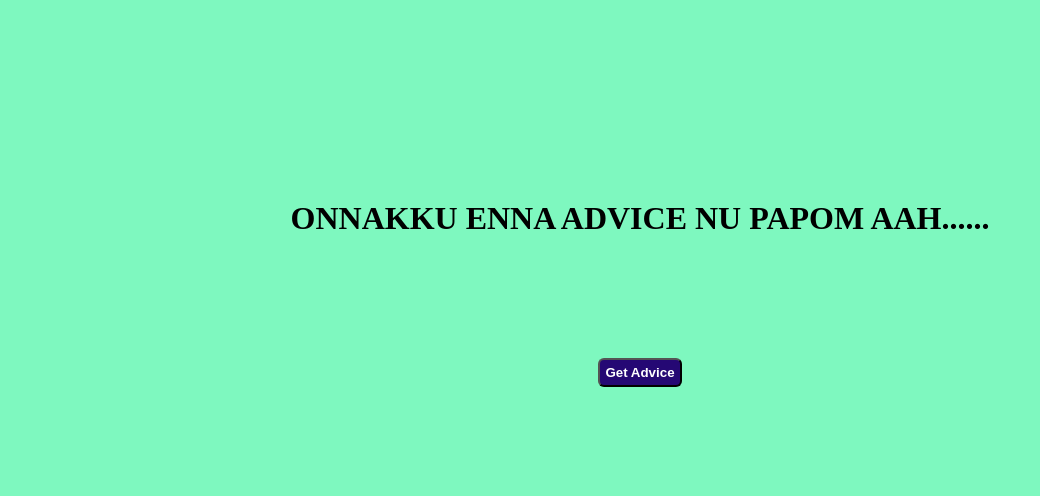
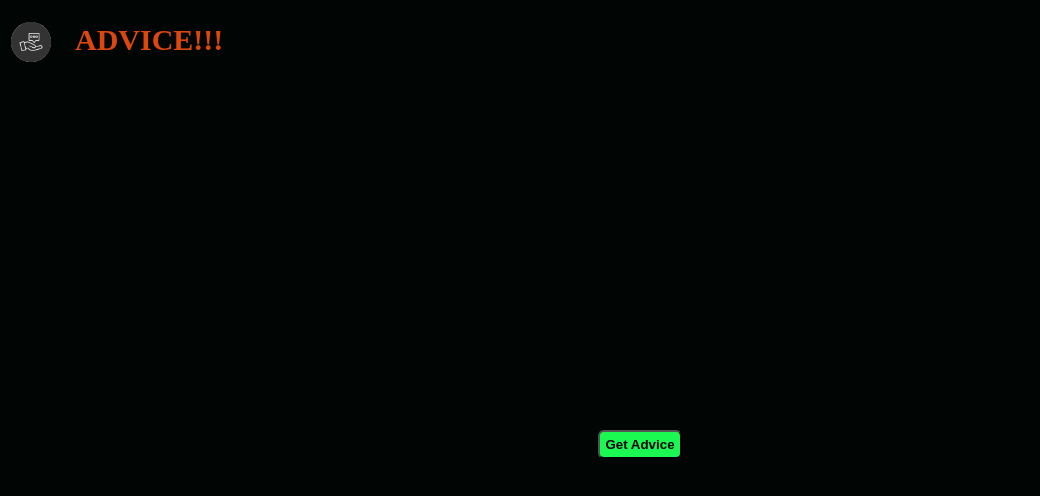
Before and after one commit to Thineshg77/Advice, a React (Vite) app: page / in a window 1280 px wide. Shown: the top 496 px of the page, without its empty margins (0-1040 px from the left). Built offline with nearby package versions, Linux system fonts and the light colour scheme.

Commit message:
designing finished

```diff
--- a/src/Advice.css
+++ b/src/Advice.css
@@ -1,6 +1,6 @@
 *{
-    background-color: rgb(126, 248, 191);
-    margin-top: 100px;
+    background-color: rgb(1, 5, 3);
+    margin-top: 0px;
 
 }
 div{
@@ -9,15 +9,33 @@ div{
 }
 button{
     border-radius: 6px;
-    background-color: rgb(37, 8, 116);
-    color: white;
+    background-color: rgb(27, 248, 82);
+    color: rgb(10, 3, 3);
     font-weight: bold;
     padding: 5px;
     cursor: pointer;
+    box-shadow: 20px;
+    margin-top: 14%;
 
 
 }
-h1{
+.center{
     justify-content: center;
+    color: white;
+    margin-top: 13%;
 
 }
+.head{
+    color: rgb(221, 71, 12);
+    margin: 20px;
+    margin-bottom: 15%;
+    font-size: 30px;
+
+}
+
+img{
+    width: 40px;
+    height: 40px;
+    border-radius: 50%;
+
+}
--- a/src/Adviceapp.jsx
+++ b/src/Adviceapp.jsx
@@ -1,7 +1,7 @@
 import {useState} from 'react'
 
 const Adviceapp = () => {
-    const [advice, setadvice] = useState("ONNAKKU ENNA ADVICE NU PAPOM AAH......");
+    const [advice, setadvice] = useState("");
     async function Getadvice(){
      const res=await fetch("https://api.adviceslip.com/advice");
      const data =await res.json();
@@ -9,7 +9,15 @@ const Adviceapp = () => {
     }
   return (
     <div>
-      <h1>{advice}</h1>
+      <nav>
+        <table>
+          <tbody>
+            <td><img src="./src/assets/icon.jpg" alt="" /></td>
+            <td><h1 className='head'>ADVICE!!!</h1></td>
+          </tbody>
+        </table>
+      </nav>
+      <h1 className='center'>{advice}</h1>
       <button onClick={Getadvice}>Get Advice</button>
     </div>
   )
```
Also changed, not shown: src/assets/icon.jpg (added).
